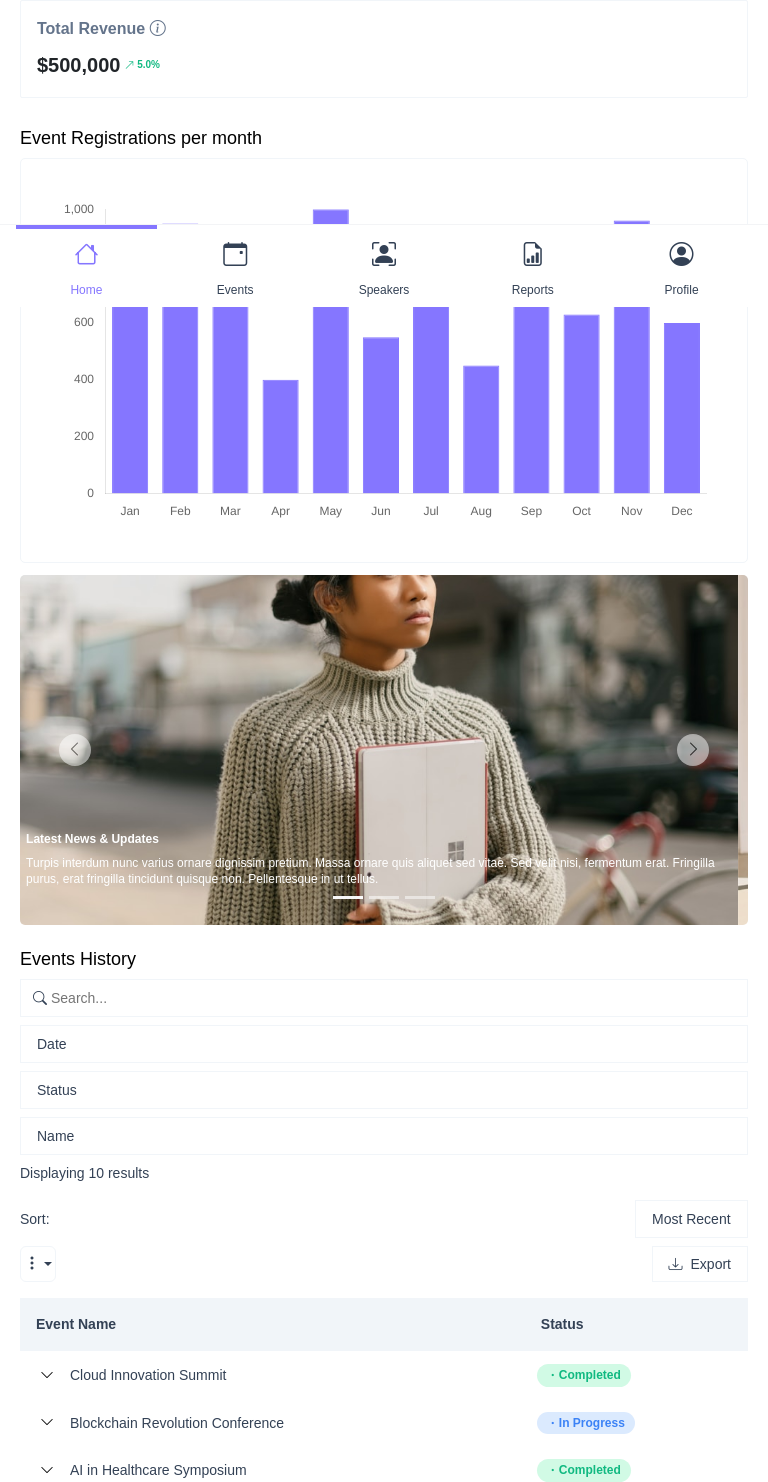
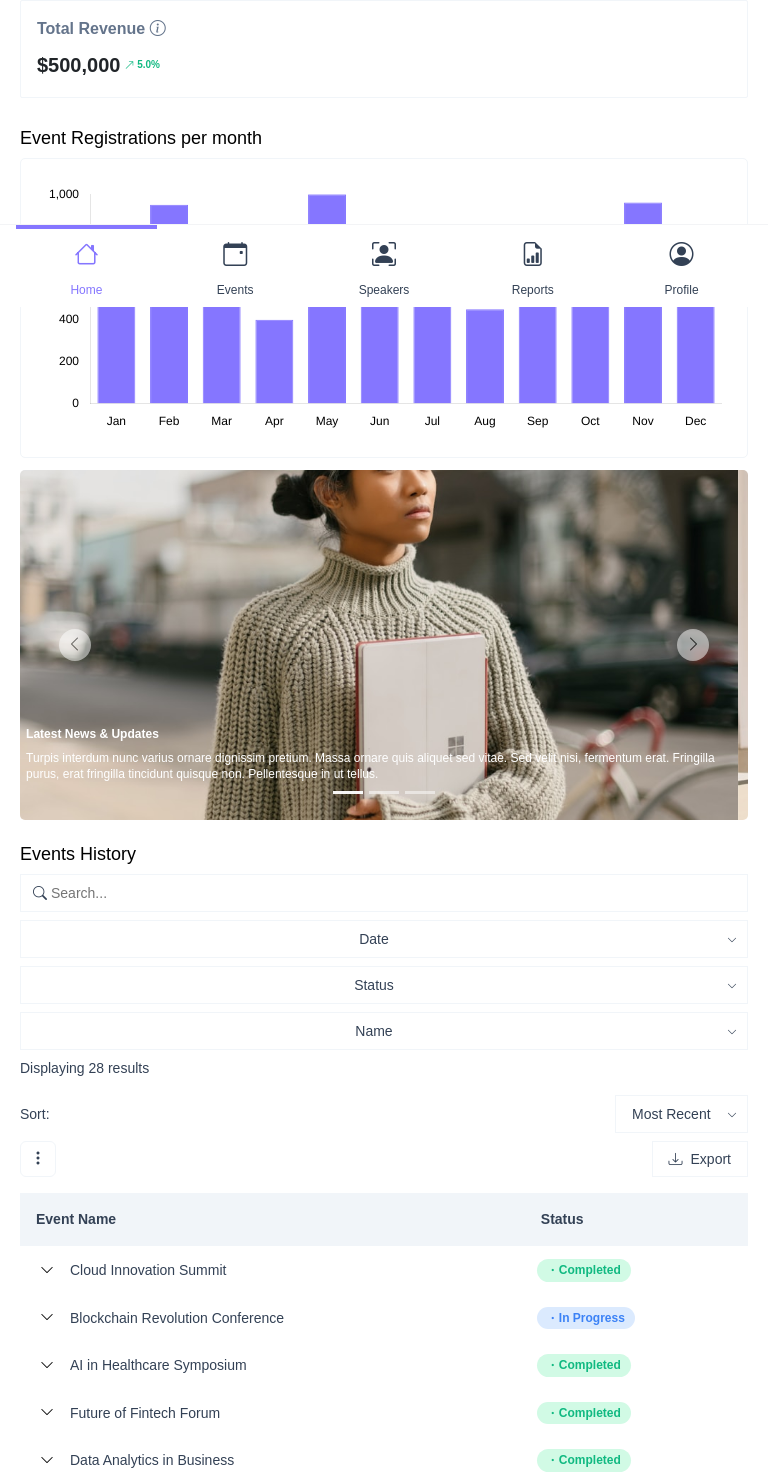
Before and after one commit to simkidd/event-management-dashboard, a plain HTML site: page index.html in a window 768 px wide. Shown: the part 493-1975 px from the top of the page. Drawn offline with nearby package versions, Linux system fonts and the light colour scheme.

Commit message:
task completed

```diff
--- a/css/index.css
+++ b/css/index.css
@@ -76,6 +76,8 @@ header {
 }
 
 /* Media Queries */
+@media screen and (min-width: 768px) and (max-width: 1024px) {}
+
 @media screen and (max-width: 768px) {
   .mobile-menu-btn {
     display: flex !important;
@@ -91,18 +93,6 @@ header {
     position: sticky;
     top: 0;
     z-index: 10;
-  }
-
-  .main .main-inner {
-    padding: 8px 20px !important;
-
-    .overview-cards-grid {
-      grid-template-columns: repeat(1, 1fr);
-    }
-
-    .grid-2 {
-      grid-template-columns: repeat(1, 1fr);
-    }
   }
 
   /* Show the menu button on mobile */
@@ -195,6 +185,10 @@ body.dark-mode {
 
     .chart-container {
       border: 1px solid var(--primary-dark);
+    }
+
+    .custom-icon{
+      color: #fff;
     }
   }
 
@@ -326,4 +320,14 @@ body.dark-mode {
       }
     }
   }
+
+  .dropdown-menu{
+    background: var(--background-dark);
+    .dropdown-item{
+      color: white !important;
+      &:hover{
+        background: var(--primary-dark)!important;
+      }
+    }
+  }
 }
--- a/css/main.css
+++ b/css/main.css
@@ -32,7 +32,7 @@
 .overview-card:hover {
   transform: translateY(-2px);
   box-shadow: 0 4px 20px rgba(0, 0, 0, 0.1);
-  transition: transform .3s ease-in-out;
+  transition: transform 0.3s ease-in-out;
 }
 
 .overview-card h3 {
@@ -77,6 +77,7 @@
   border: 1px solid var(--border-color);
   border-radius: 5px;
   padding: 40px;
+  height: 350px;
 }
 
 .carousel-container {
@@ -200,3 +201,35 @@ td {
   background: var(--color-in-progress);
   color: white;
 }
+
+/* Media Queries */
+@media screen and (min-width: 768px) and (max-width: 1024px) {
+  .main .main-inner {
+    .overview-cards-grid {
+      grid-template-columns: repeat(2, 1fr);
+    }
+
+    .grid-2 {
+      grid-template-columns: repeat(1, 1fr);
+    }
+  }
+}
+
+@media screen and (max-width: 768px) {
+  .main .main-inner {
+    padding: 8px 20px !important;
+
+    .overview-cards-grid {
+      grid-template-columns: repeat(1, 1fr);
+    }
+
+    .grid-2 {
+      grid-template-columns: repeat(1, 1fr);
+    }
+  }
+
+  .chart-container {
+    padding: 25px;
+    height: 300px;
+  }
+}
--- a/css/table.css
+++ b/css/table.css
@@ -25,6 +25,8 @@
 .input-wrap {
   background: #fff;
   border: 1px solid var(--border-color);
+  position: relative;
+  display: inline-block;
 }
 
 .input-wrap select,
@@ -38,6 +40,21 @@
   color: var(--link-text);
   padding-inline: 16px;
   appearance: none;
+}
+
+.input-wrap select {
+  width: 100%;
+  padding-right: 36px;
+}
+
+.custom-icon {
+  position: absolute;
+  top: 50%;
+  right: 10px;
+  transform: translateY(-50%);
+  pointer-events: none;
+  color: var(--link-text);
+  font-size: 10px;
 }
 
 .input-wrap select option {
@@ -65,6 +82,10 @@
   display: flex;
   align-items: center;
   justify-content: center;
+
+  &::after{
+    display: none;
+  }
 }
 
 .table-filters .table-filters-right .export {
@@ -226,6 +247,40 @@ table th {
 }
 
 /* Media Queries */
+@media screen and (min-width: 768px) and (max-width: 1024px) {
+  .table-filters {
+    flex-direction: column;
+
+    .table-filters-left {
+      flex-direction: column;
+      width: 100%;
+      align-items: flex-start;
+
+      .input-wrap {
+        width: 100%;
+      }
+
+      .input-wrap select,
+      .input-wrap input {
+        width: 100% !important;
+      }
+      .input-wrap select {
+        text-align: center;
+      }
+    }
+
+    .table-filters-right {
+      flex-direction: column;
+      width: 100%;
+
+      .sort-export {
+        width: 100%;
+        justify-content: space-between;
+      }
+    }
+  }
+}
+
 @media screen and (max-width: 768px) {
   .table-filters {
     flex-direction: column;
@@ -242,6 +297,10 @@ table th {
       .input-wrap select,
       .input-wrap input {
         width: 100% !important;
+      }
+
+      .input-wrap select {
+        text-align: center;
       }
     }
 
--- a/index.html
+++ b/index.html
@@ -323,6 +323,9 @@
                     <option value="2024-10">October 2024</option>
                     <option value="2024-11">November 2024</option>
                   </select>
+                  <span class="custom-icon">
+                    <i class="bi bi-chevron-down"></i>
+                  </span>
                 </div>
                 <div class="input-wrap">
                   <select id="statusFilter">
@@ -330,13 +333,21 @@
                     <option value="Completed">Completed</option>
                     <option value="In Progress">In Progress</option>
                   </select>
+                  <span class="custom-icon">
+                    <i class="bi bi-chevron-down"></i>
+                  </span>
                 </div>
                 <div class="input-wrap">
                   <select id="nameFilter">
                     <option value="">Name</option>
                     <option value="Jane Doe">Jane Doe</option>
-                    <option value="John Lee">John Lee</option>
+                    <option value="Jessica Davis">Jessica Davis</option>
+                    <option value="Michael Stevens">Michael Stevens</option>
+                    <option value="Lucas White">Lucas White</option>
                   </select>
+                  <span class="custom-icon">
+                    <i class="bi bi-chevron-down"></i>
+                  </span>
                 </div>
                 <span
                   >Displaying <span id="resultCount">100</span> results</span
@@ -348,9 +359,12 @@
                   <span>Sort:</span>
                   <div class="input-wrap">
                     <select id="sortFilter">
-                      <option value="most-recent">Most Recent</option>
+                      <option value="recent">Most Recent</option>
                       <option value="oldest">Oldest</option>
                     </select>
+                    <span class="custom-icon">
+                      <i class="bi bi-chevron-down"></i>
+                    </span>
                   </div>
                 </div>
                 <div class="sort-export">
--- a/js/chart.js
+++ b/js/chart.js
@@ -4,6 +4,7 @@ const chartElement = document.getElementById("eventChart");
 if (chartElement && typeof Chart !== "undefined") {
   const ctx = chartElement.getContext("2d");
 
+  // Create the chart first
   const eventChart = new Chart(ctx, {
     type: "bar",
     data: {
@@ -34,6 +35,7 @@ if (chartElement && typeof Chart !== "undefined") {
     },
     options: {
       responsive: true,
+      maintainAspectRatio: false,
       scales: {
         y: {
           beginAtZero: true,
@@ -49,6 +51,7 @@ if (chartElement && typeof Chart !== "undefined") {
           grid: {
             display: false,
           },
+
         },
       },
       plugins: {
@@ -58,4 +61,20 @@ if (chartElement && typeof Chart !== "undefined") {
       },
     },
   });
+
+  // Function to update the chart text color
+  const updateChartTextColor = () => {
+    const darkMode = localStorage.getItem("darkMode");
+    const textColor = darkMode === "enabled" ? "#fff" : "#000";
+
+    eventChart.options.scales.y.ticks.color = textColor; // Set color for Y-axis ticks
+    eventChart.options.scales.x.ticks.color = textColor; // Set color for X-axis ticks
+    eventChart.update(); // Update the chart to apply changes
+  };
+
+  // Initial text color setup
+  updateChartTextColor();
+
+  // Listen for dark mode toggle event to update chart text color
+  document.body.addEventListener('darkModeToggle', updateChartTextColor);
 }
--- a/js/main.js
+++ b/js/main.js
@@ -8,6 +8,9 @@ const enableDarkMode = () => {
   switchIcon.classList.remove("bi-toggle-off");
   switchIcon.classList.add("bi-toggle-on", "toggle-on");
   localStorage.setItem("darkMode", "enabled"); // Save dark mode state to localStorage
+
+  // Trigger the custom event to update the chart
+ document.body.dispatchEvent(new Event('darkModeToggle'));
 };
 
 // Function to remove dark mode
@@ -16,6 +19,9 @@ const disableDarkMode = () => {
   switchIcon.classList.remove("bi-toggle-on", "toggle-on");
   switchIcon.classList.add("bi-toggle-off");
   localStorage.setItem("darkMode", "disabled"); // Save dark mode state to localStorage
+
+  // Trigger the custom event to update the chart
+ document.body.dispatchEvent(new Event('darkModeToggle'));
 };
 
 // Check localStorage and apply dark mode if enabled
--- a/js/table.js
+++ b/js/table.js
@@ -193,12 +193,23 @@ let rowsPerPage = 10;
 let currentPage = 1;
 let filteredData = [...eventData];
 
+// Sort function for eventData
+function sortEvents(order) {
+  return [...filteredData].sort((a, b) => {
+    const dateA = new Date(a.date);
+    const dateB = new Date(b.date);
+
+    return order === "recent" ? dateB - dateA : dateA - dateB; // Sort by most recent or oldest
+  });
+}
+
 // Function to filter and paginate the data
 function filterAndPaginate() {
   const searchTerm = document.getElementById("searchInput").value.toLowerCase();
   const statusFilter = document.getElementById("statusFilter").value;
   const nameFilter = document.getElementById("nameFilter").value;
   const dateFilter = document.getElementById("dateFilter").value;
+  const sortOrder = document.getElementById("sortFilter").value;
 
   // Filter data based on search term, status, name, and date
   filteredData = eventData.filter((event) => {
@@ -218,6 +229,9 @@ function filterAndPaginate() {
   // Reset to the first page after filtering
   currentPage = 1;
 
+  // Sort filtered data by date (most recent first)
+  filteredData = sortEvents(sortOrder);
+
   // Re-render the table and pagination with filtered data
   paginateTable();
   renderPagination(filteredData.length);
@@ -232,6 +246,7 @@ function renderTable(data) {
 
   if (data.length === 0) {
     tableBody.innerHTML = "<tr><td colspan='4'>No events found</td></tr>"; // Show message when no data
+    resultCount.textContent = "0";
     return;
   }
 
@@ -295,7 +310,7 @@ function renderTable(data) {
     });
 
     // Update the displayed count
-    resultCount.textContent = data.length;
+    resultCount.textContent = filteredData.length;
   });
 }
 
@@ -440,6 +455,9 @@ document
 document
   .getElementById("dateFilter")
   .addEventListener("change", filterAndPaginate);
+document
+  .getElementById("sortFilter")
+  .addEventListener("change", filterAndPaginate);
 
 // Initial render
 paginateTable();
```
